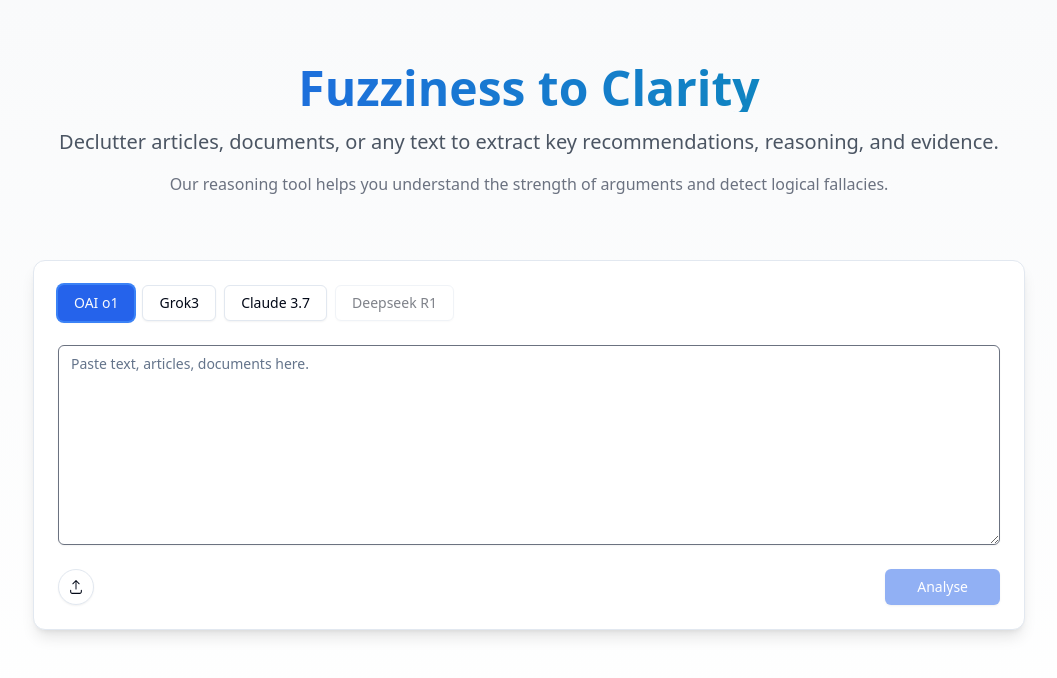
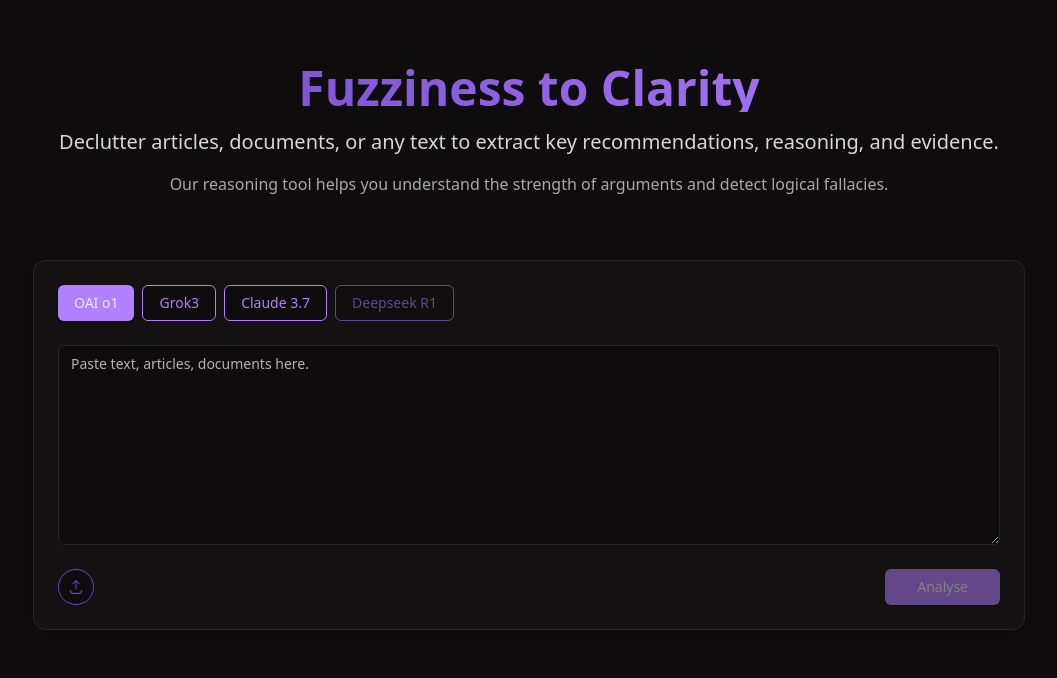
Before and after one commit to sher-locked/llmconn, a Next.js app: page / in a window 1280 px wide. Shown: the top 678 px of the page, without its empty margins (111-1168 px from the left). Built offline with nearby package versions, Linux system fonts and the light colour scheme.

Commit message:
style: update color scheme to match design spec (#0D0B0B, #ECECEC, #A97FFF, #6F48C9)

```diff
--- a/src/app/globals.css
+++ b/src/app/globals.css
@@ -4,65 +4,43 @@
 
 @layer base {
   :root {
-    --background: 0 0% 100%;
-    --foreground: 222.2 84% 4.9%;
+    /* #0D0B0B */
+    --background: 0 7% 5%;
+    /* #ECECEC */
+    --foreground: 0 0% 93%;
 
-    --card: 0 0% 100%;
-    --card-foreground: 222.2 84% 4.9%;
+    /* Slightly lighter than background for cards */
+    --card: 0 7% 7%;
+    --card-foreground: 0 0% 93%;
 
-    --popover: 0 0% 100%;
-    --popover-foreground: 222.2 84% 4.9%;
+    --popover: 0 7% 7%;
+    --popover-foreground: 0 0% 93%;
 
-    --primary: 221.2 83.2% 53.3%;
-    --primary-foreground: 210 40% 98%;
+    /* #A97FFF */
+    --primary: 263 100% 75%;
+    --primary-foreground: 0 0% 93%;
 
-    --secondary: 210 40% 96.1%;
-    --secondary-foreground: 222.2 47.4% 11.2%;
+    /* #6F48C9 */
+    --secondary: 258 54% 53%;
+    --secondary-foreground: 0 0% 93%;
 
-    --muted: 210 40% 96.1%;
-    --muted-foreground: 215.4 16.3% 46.9%;
+    --muted: 0 7% 9%;
+    --muted-foreground: 0 0% 70%;
 
-    --accent: 210 40% 96.1%;
-    --accent-foreground: 222.2 47.4% 11.2%;
+    /* #A97FFF */
+    --accent: 263 100% 75%;
+    --accent-foreground: 0 0% 93%;
 
-    --destructive: 0 84.2% 60.2%;
-    --destructive-foreground: 210 40% 98%;
+    /* Keep destructive for error states */
+    --destructive: 0 84% 60%;
+    --destructive-foreground: 0 0% 93%;
 
-    --border: 214.3 31.8% 91.4%;
-    --input: 214.3 31.8% 91.4%;
-    --ring: 221.2 83.2% 53.3%;
+    /* Darker border based on background */
+    --border: 0 7% 15%;
+    --input: 0 7% 15%;
+    --ring: 263 100% 75%;
 
     --radius: 0.5rem;
-  }
-
-  .dark {
-    --background: 222.2 84% 4.9%;
-    --foreground: 210 40% 98%;
-
-    --card: 222.2 84% 4.9%;
-    --card-foreground: 210 40% 98%;
-
-    --popover: 222.2 84% 4.9%;
-    --popover-foreground: 210 40% 98%;
-
-    --primary: 217.2 91.2% 59.8%;
-    --primary-foreground: 222.2 47.4% 11.2%;
-
-    --secondary: 217.2 32.6% 17.5%;
-    --secondary-foreground: 210 40% 98%;
-
-    --muted: 217.2 32.6% 17.5%;
-    --muted-foreground: 215 20.2% 65.1%;
-
-    --accent: 217.2 32.6% 17.5%;
-    --accent-foreground: 210 40% 98%;
-
-    --destructive: 0 62.8% 30.6%;
-    --destructive-foreground: 210 40% 98%;
-
-    --border: 217.2 32.6% 17.5%;
-    --input: 217.2 32.6% 17.5%;
-    --ring: 224.3 76.3% 48%;
   }
 }
 
@@ -72,5 +50,6 @@
   }
   body {
     @apply bg-background text-foreground;
+    font-feature-settings: "rlig" 1, "calt" 1;
   }
 }
--- a/src/app/layout.tsx
+++ b/src/app/layout.tsx
@@ -13,7 +13,7 @@
 }>) {
   return (
     <html lang="en">
-      <body className="antialiased font-sans">
+      <body className="min-h-screen bg-background font-sans antialiased">
         {children}
       </body>
     </html>
--- a/src/app/page.tsx
+++ b/src/app/page.tsx
@@ -52,23 +52,23 @@
   ];
 
   return (
-    <div className="min-h-screen bg-gradient-to-b from-gray-50 to-white dark:from-gray-900 dark:to-gray-800">
+    <div className="min-h-screen bg-background">
       <main className="container mx-auto px-4 py-16 max-w-5xl">
         {/* Hero Section */}
         <section className="text-center mb-16">
-          <h1 className="text-5xl font-bold mb-4 bg-clip-text text-transparent bg-gradient-to-r from-blue-600 to-cyan-600">
+          <h1 className="text-5xl font-bold mb-4 bg-clip-text text-transparent bg-gradient-to-r from-secondary to-primary">
             Fuzziness to Clarity
           </h1>
-          <p className="text-xl text-gray-600 dark:text-gray-300 mb-4">
+          <p className="text-xl text-foreground/90 mb-4">
             Declutter articles, documents, or any text to extract key recommendations, reasoning, and evidence.
           </p>
-          <p className="text-gray-500 dark:text-gray-400">
+          <p className="text-foreground/70">
             Our reasoning tool helps you understand the strength of arguments and detect logical fallacies.
           </p>
         </section>
 
         {/* Input Section */}
-        <Card className="p-6 shadow-lg">
+        <Card className="p-6 border-border bg-card">
           <div className="space-y-6">
             {/* Model Selection */}
             <div className="flex flex-wrap gap-2">
@@ -81,8 +81,8 @@
                         onClick={() => !model.disabled && setSelectedModel(model.id)}
                         disabled={model.disabled}
                         className={cn(
-                          'transition-all',
-                          selectedModel === model.id && 'ring-2 ring-blue-500'
+                          'transition-all border-primary text-primary hover:bg-primary/10',
+                          selectedModel === model.id && 'bg-primary text-primary-foreground hover:bg-primary/90'
                         )}
                       >
                         {model.name}
@@ -102,20 +102,20 @@
             <div className="space-y-2">
               <Textarea
                 placeholder="Paste text, articles, documents here."
-                className="min-h-[200px] resize-y"
+                className="min-h-[200px] resize-y bg-background border-border text-foreground placeholder:text-muted-foreground"
                 value={text}
                 onChange={handleTextChange}
               />
 
               {/* URL Preview */}
               {urlPreview && (
-                <div className="mt-2 p-4 bg-gray-50 dark:bg-gray-800 rounded-md">
-                  <p className="text-sm text-gray-500">URL detected:</p>
+                <div className="mt-2 p-4 bg-muted rounded-md border border-border">
+                  <p className="text-muted-foreground">URL detected:</p>
                   <a
                     href={urlPreview}
                     target="_blank"
                     rel="noopener noreferrer"
-                    className="text-blue-500 hover:underline break-all"
+                    className="text-primary hover:text-primary/90 hover:underline break-all"
                   >
                     {urlPreview}
                   </a>
@@ -128,7 +128,7 @@
               <Button
                 variant="outline"
                 size="icon"
-                className="rounded-full"
+                className="rounded-full border-secondary text-secondary hover:bg-secondary/10"
                 onClick={() => console.log('Upload clicked')}
               >
                 <UploadIcon className="h-4 w-4" />
@@ -137,7 +137,10 @@
               <Button
                 onClick={handleAnalyze}
                 disabled={!text.trim() || isAnalyzing}
-                className="px-8 py-2 bg-blue-600 hover:bg-blue-700 text-white"
+                className={cn(
+                  "px-8 py-2 bg-primary text-primary-foreground hover:bg-primary/90",
+                  isAnalyzing && "opacity-50 cursor-not-allowed"
+                )}
               >
                 {isAnalyzing ? 'Analyzing...' : 'Analyse'}
               </Button>
--- a/src/components/ui/progress.tsx
+++ b/src/components/ui/progress.tsx
@@ -2,20 +2,27 @@
 import * as ProgressPrimitive from "@radix-ui/react-progress";
 import { cn } from "../../lib/utils";
 
+interface ProgressProps extends React.ComponentPropsWithoutRef<typeof ProgressPrimitive.Root> {
+  indicatorClassName?: string;
+}
+
 const Progress = React.forwardRef<
   React.ElementRef<typeof ProgressPrimitive.Root>,
-  React.ComponentPropsWithoutRef<typeof ProgressPrimitive.Root>
->(({ className, value, ...props }, ref) => (
+  ProgressProps
+>(({ className, value, indicatorClassName, ...props }, ref) => (
   <ProgressPrimitive.Root
     ref={ref}
     className={cn(
-      "relative h-2 w-full overflow-hidden rounded-full bg-primary/20",
+      "relative h-2 w-full overflow-hidden rounded-full bg-muted",
       className
     )}
     {...props}
   >
     <ProgressPrimitive.Indicator
-      className="h-full w-full flex-1 bg-primary transition-all"
+      className={cn(
+        "h-full w-full flex-1 bg-primary transition-all",
+        indicatorClassName
+      )}
       style={{ transform: `translateX(-${100 - (value || 0)}%)` }}
     />
   </ProgressPrimitive.Root>
```
Also changed, not shown: src/app/analysis/page.tsx (+50 -40 lines).
